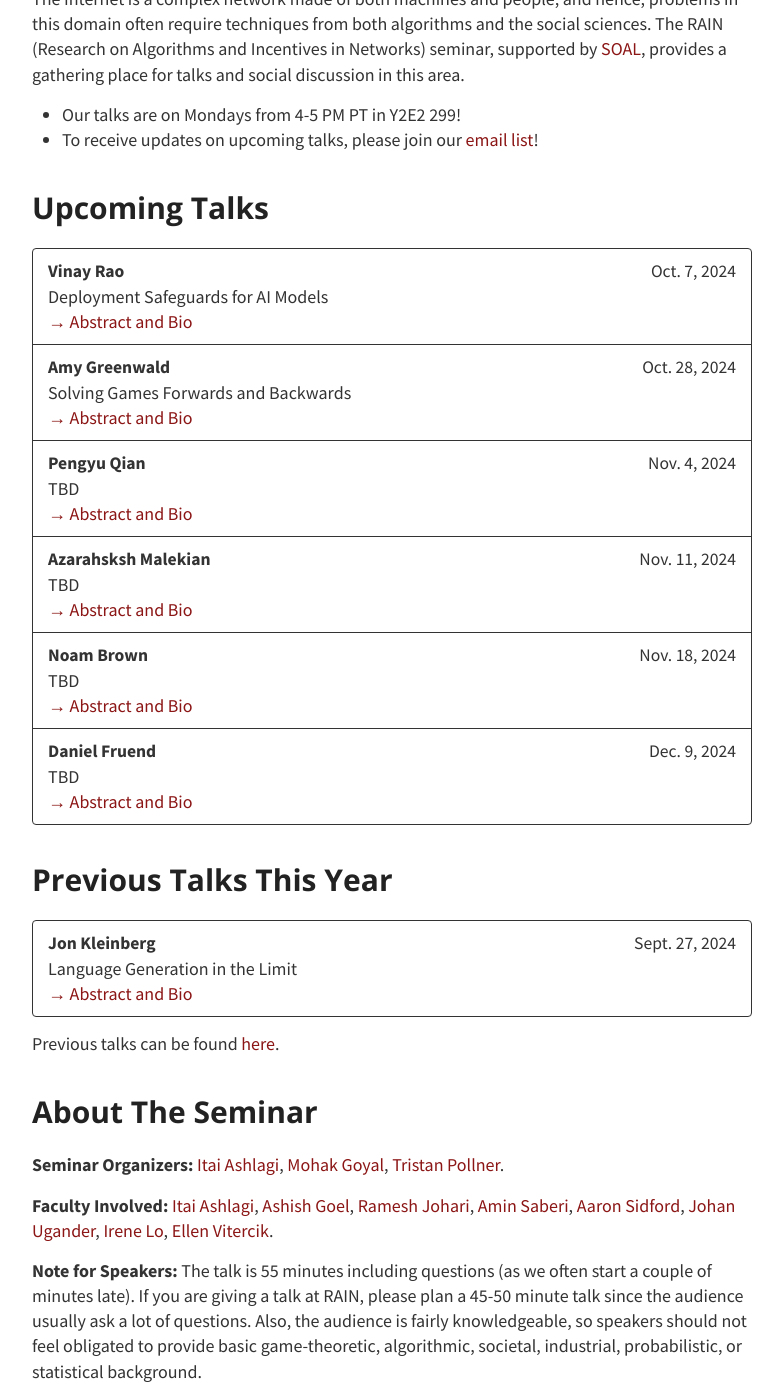
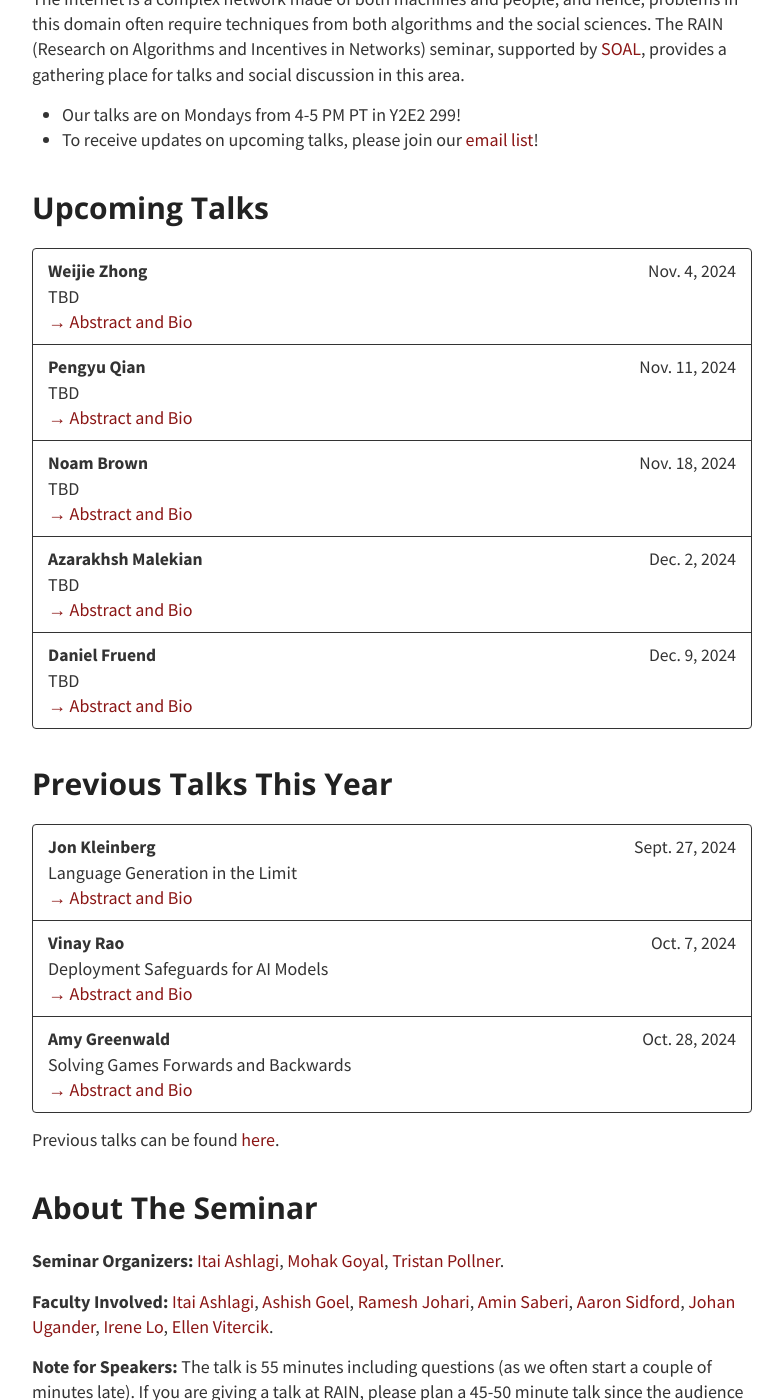
Before and after one commit to stanford-rain-seminar/stanford-rain-seminar.github.io, a Jekyll site: the page built from index.md, in a window 1280 px wide and 1400 px high, scrolled down 272 px. Shown: the whole window, without its empty margins (248-1031 px from the left). Built offline with Jekyll 4.4.1, drawn with Linux system fonts in a browser that asks for light colours; nearby versions of some CDN libraries; our own code applies the rules of GitHub Pages for plain Markdown files; some of the changed text lies outside the part shown.

Commit message:
Update talks.yml

```diff
--- a/_data/talks.yml
+++ b/_data/talks.yml
@@ -1,27 +1,22 @@
 - type: Upcoming Talks
   members:
-    - speaker: Vinay Rao
-      date: Oct. 7, 2024
-      title: "Deployment Safeguards for AI Models"
-      abstract: ""
-      bio: "Vinay Rao leads Anthropic's Trust and Safety team, which develops and enforces policies governing Claude's real-world applications. His team focuses on mitigating catastrophic risks as well as critical risks such as election interference, child safety, and misinformation. They also play a key role in securing Anthropic's models to comply with the company's Responsible Scaling Policy for safe and ethical AI development and deployment. With nearly two decades of experience in trust and safety, Vinay has built and managed leading Trust and Safety functions at major tech companies, including YouTube, Google, Airbnb, and Stripe."
-    - speaker: Amy Greenwald
-      date: Oct. 28, 2024
-      title: "Solving Games Forwards and Backwards"
-      abstract: "Computing equilibria in games is a problem of great interest in both economics and computer science. We present a min-max formulation of this problem, in which the minimizer seeks an equilibrium solution for the game, while the maximizer seeks to find fault with the proposed solutions. We call this problem the 'forward' problem. In the 'backwards' problem, we are instead given an equilibrium and a parameterized game, and we are interested in inferring a game from that equilibrium: i.e., identifying the game parameters that induce the observed equilibrium. We consider the backwards problem under weaker and weaker assumptions, ranging from inverse multiagent planning to inverse multiagent learning and beyond, for each of which we present min-max formulations. While it can be difficult to ensure that the min-max formulation of a forward problem is convex-concave, and thus amenable to standard solutions (e.g., gradient descent ascent), we find it easier to ensure that the min-max formulation of a backward problem is convex-concave. We apply our backwards method to Spanish electricity market time-series data, and then push the inferred game forward to predict future market prices. Joint work with Denizalp Goktas and Sadie Zhao."
-      bio: "Amy Greenwald is a Professor of Computer Science at Brown University in Providence, Rhode Island. Her research focuses on game-theoretic and economic interactions among computational agents with applications to automated bidding and negotiation in domains ranging from advertising auctions to supply chains. She is also active in promoting diversity in Computer Science, leading multiple K-12 initiatives in the Providence public schools."
-    - speaker: Pengyu Qian
+    - speaker: Weijie Zhong
       date: Nov. 4, 2024
       title: TBD
       abstract: TBD
       bio: TBD
-    - speaker: Azarahsksh Malekian
+    - speaker: Pengyu Qian
       date: Nov. 11, 2024
       title: TBD
       abstract: TBD
       bio: TBD
     - speaker: Noam Brown
       date: Nov. 18, 2024
+      title: TBD
+      abstract: TBD
+      bio: TBD
+    - speaker: Azarakhsh Malekian
+      date: Dec. 2, 2024
       title: TBD
       abstract: TBD
       bio: TBD
@@ -38,3 +33,13 @@
       title: "Language Generation in the Limit"
       abstract: "Although current large language models are complex, the most basic specifications of the underlying language generation problem itself are simple to state: given a finite set of training samples from an unknown language, produce valid new strings from the language that don't already appear in the training data. Here we ask what we can conclude about language generation using only this specification, without further properties or distributional assumptions. In particular, we consider models in which an adversary enumerates the strings of an unknown target language that is known only to come from one of a possibly infinite list of candidates, and the goal is to generate new strings from this target language; we show that it is possible to give certain non-trivial guarantees for language generation in this setting. The resulting guarantees contrast dramatically with negative results due to Gold and Angluin in a well-studied model of language learning where the goal is to identify an unknown language from samples; the difference between these results suggests that identifying a language is a fundamentally different problem than generating from it. (This is joint work with Sendhil Mullainathan.)"
       bio: "Jon Kleinberg is the Tisch University Professor in the Departments of Computer Science and Information Science at Cornell University. His research focuses on the interaction of algorithms and networks, the roles they play in large-scale social and information systems, and their broader societal implications. He is a member of the National Academy of Sciences, the National Academy of Engineering, the American Academy of Arts and Sciences, and the American Philosophical Society, and he serves on the US National AI Advisory Committee. He has received MacArthur, Packard, Simons, Sloan, and Vannevar Bush research fellowships, as well as awards including the Harvey Prize, the Lanchester Prize, the Nevanlinna Prize, the World Laureates Association Prize, and the ACM Prize in Computing."
+    - speaker: Vinay Rao
+      date: Oct. 7, 2024
+      title: "Deployment Safeguards for AI Models"
+      abstract: ""
+      bio: "Vinay Rao leads Anthropic's Trust and Safety team, which develops and enforces policies governing Claude's real-world applications. His team focuses on mitigating catastrophic risks as well as critical risks such as election interference, child safety, and misinformation. They also play a key role in securing Anthropic's models to comply with the company's Responsible Scaling Policy for safe and ethical AI development and deployment. With nearly two decades of experience in trust and safety, Vinay has built and managed leading Trust and Safety functions at major tech companies, including YouTube, Google, Airbnb, and Stripe."
+    - speaker: Amy Greenwald
+      date: Oct. 28, 2024
+      title: "Solving Games Forwards and Backwards"
+      abstract: "Computing equilibria in games is a problem of great interest in both economics and computer science. We present a min-max formulation of this problem, in which the minimizer seeks an equilibrium solution for the game, while the maximizer seeks to find fault with the proposed solutions. We call this problem the 'forward' problem. In the 'backwards' problem, we are instead given an equilibrium and a parameterized game, and we are interested in inferring a game from that equilibrium: i.e., identifying the game parameters that induce the observed equilibrium. We consider the backwards problem under weaker and weaker assumptions, ranging from inverse multiagent planning to inverse multiagent learning and beyond, for each of which we present min-max formulations. While it can be difficult to ensure that the min-max formulation of a forward problem is convex-concave, and thus amenable to standard solutions (e.g., gradient descent ascent), we find it easier to ensure that the min-max formulation of a backward problem is convex-concave. We apply our backwards method to Spanish electricity market time-series data, and then push the inferred game forward to predict future market prices. Joint work with Denizalp Goktas and Sadie Zhao."
+      bio: "Amy Greenwald is a Professor of Computer Science at Brown University in Providence, Rhode Island. Her research focuses on game-theoretic and economic interactions among computational agents with applications to automated bidding and negotiation in domains ranging from advertising auctions to supply chains. She is also active in promoting diversity in Computer Science, leading multiple K-12 initiatives in the Providence public schools."
```
